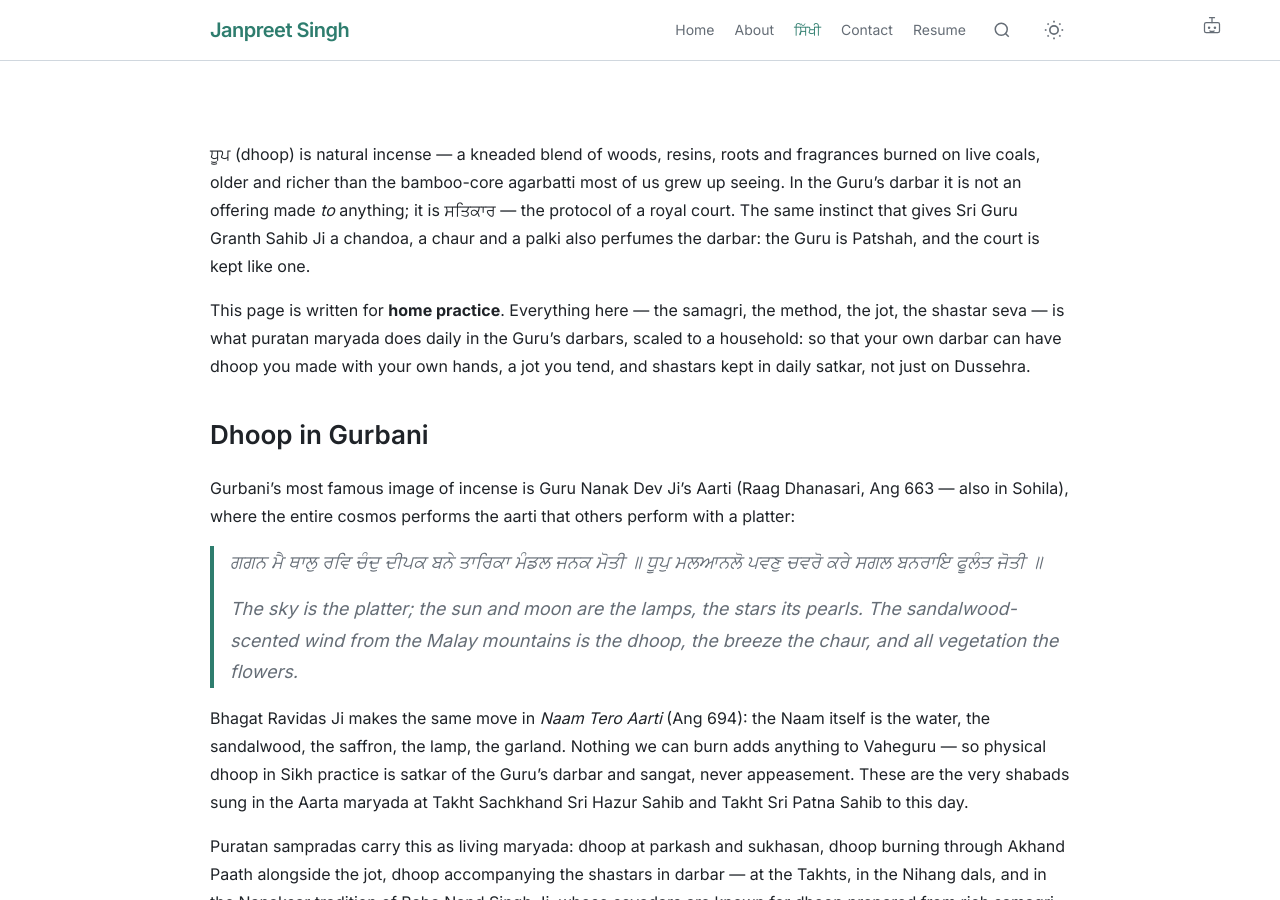
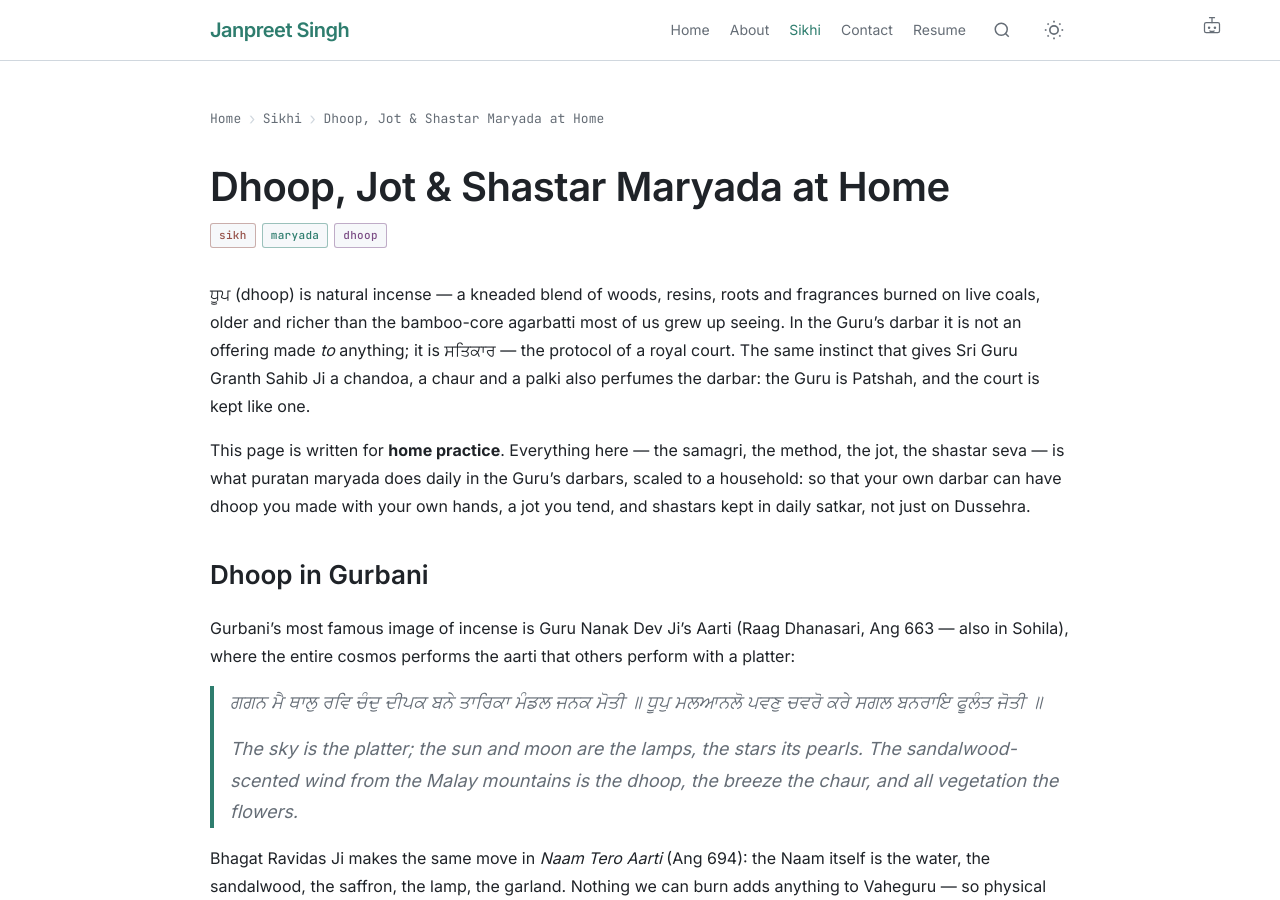
Before and after one commit to janpreet/vigilant-dollop, a Jekyll site: the page built from sikhi-dhoop.md, in a window 1280 px wide and 900 px high. Built offline with Jekyll 4.4.1, drawn with Linux system fonts in a browser that asks for light colours; comment, search, counter and statistics services are not loaded.

Commit message:
Sikhi nav in English; opt-in page titles, breadcrumbs and tags
- sikhi.md title is now "Sikhi" so the nav label renders in English
- page layout gains an opt-in header (show_title) with breadcrumb,
  h1, and tag chips; optional parent/parent_url adds a middle crumb
- dhoop page opts in with Home › Sikhi breadcrumb and tags
- /tags/ now includes tagged pages alongside posts

Co-Authored-By: Claude Fable 5 <noreply@anthropic.com>

```diff
--- a/_layouts/page.html
+++ b/_layouts/page.html
@@ -3,9 +3,30 @@ layout: default
 ---
 <article class="post">
 
+  {%- if page.show_title %}
+  <nav class="breadcrumb" aria-label="Breadcrumb">
+    <a href="{{ "/" | relative_url }}">Home</a>
+    {%- if page.parent and page.parent_url %}
+    <span class="breadcrumb-sep" aria-hidden="true">›</span>
+    <a href="{{ page.parent_url | relative_url }}">{{ page.parent | escape }}</a>
+    {%- endif %}
+    <span class="breadcrumb-sep" aria-hidden="true">›</span>
+    <span class="breadcrumb-current">{{ page.title | escape | truncate: 48 }}</span>
+  </nav>
+
   <header class="post-header">
-    <!-- <h1 class="post-title">{{ page.title | escape }}</h1> -->
+    <h1 class="post-title">{{ page.title | escape }}</h1>
+    {%- if page.tags.size > 0 %}
+    <div class="post-meta-row">
+      <div class="post-tags">
+        {%- for tag in page.tags -%}
+          <a class="tag-chip" href="{{ '/tags/' | relative_url }}#{{ tag | slugify }}">{{ tag }}</a>
+        {%- endfor -%}
+      </div>
+    </div>
+    {%- endif %}
   </header>
+  {%- endif %}
 
   <div class="post-content">
     {{ content }}
--- a/sikhi-dhoop.md
+++ b/sikhi-dhoop.md
@@ -2,6 +2,10 @@
 layout: page
 title: "Dhoop, Jot & Shastar Maryada at Home"
 permalink: /sikhi/dhoop/
+show_title: true
+parent: Sikhi
+parent_url: /sikhi/
+tags: [sikh, maryada, dhoop]
 description: "A home-practice guide to puratan Khalsa maryada — preparing dhoop from a traditional samagri, keeping the jot, and doing daily shastar prakash and seva of Maharaj's saroop."
 ---
 
```
Also changed, not shown: _layouts/tags.html (+6 -4 lines), sikhi.md (+2 -1 lines).
